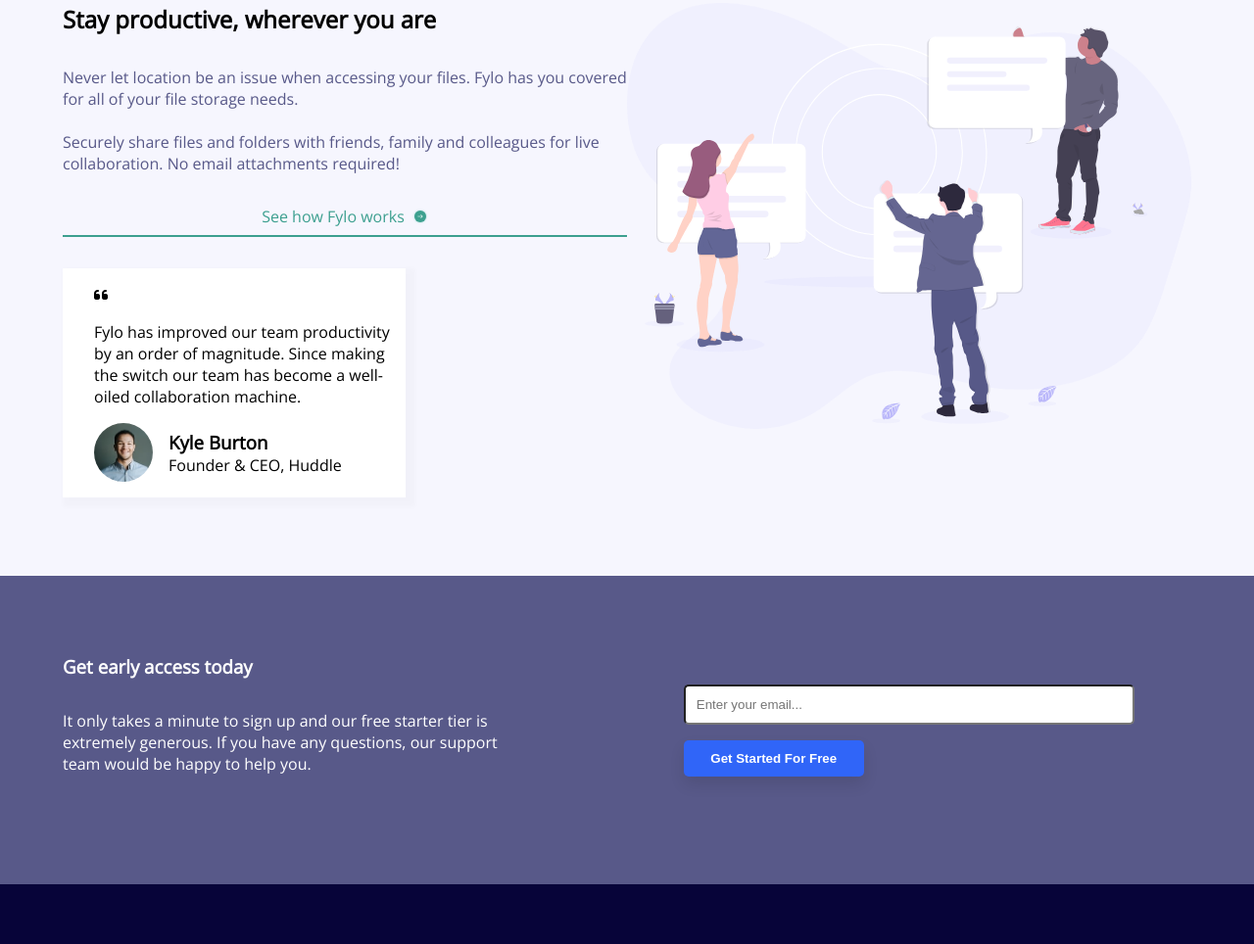
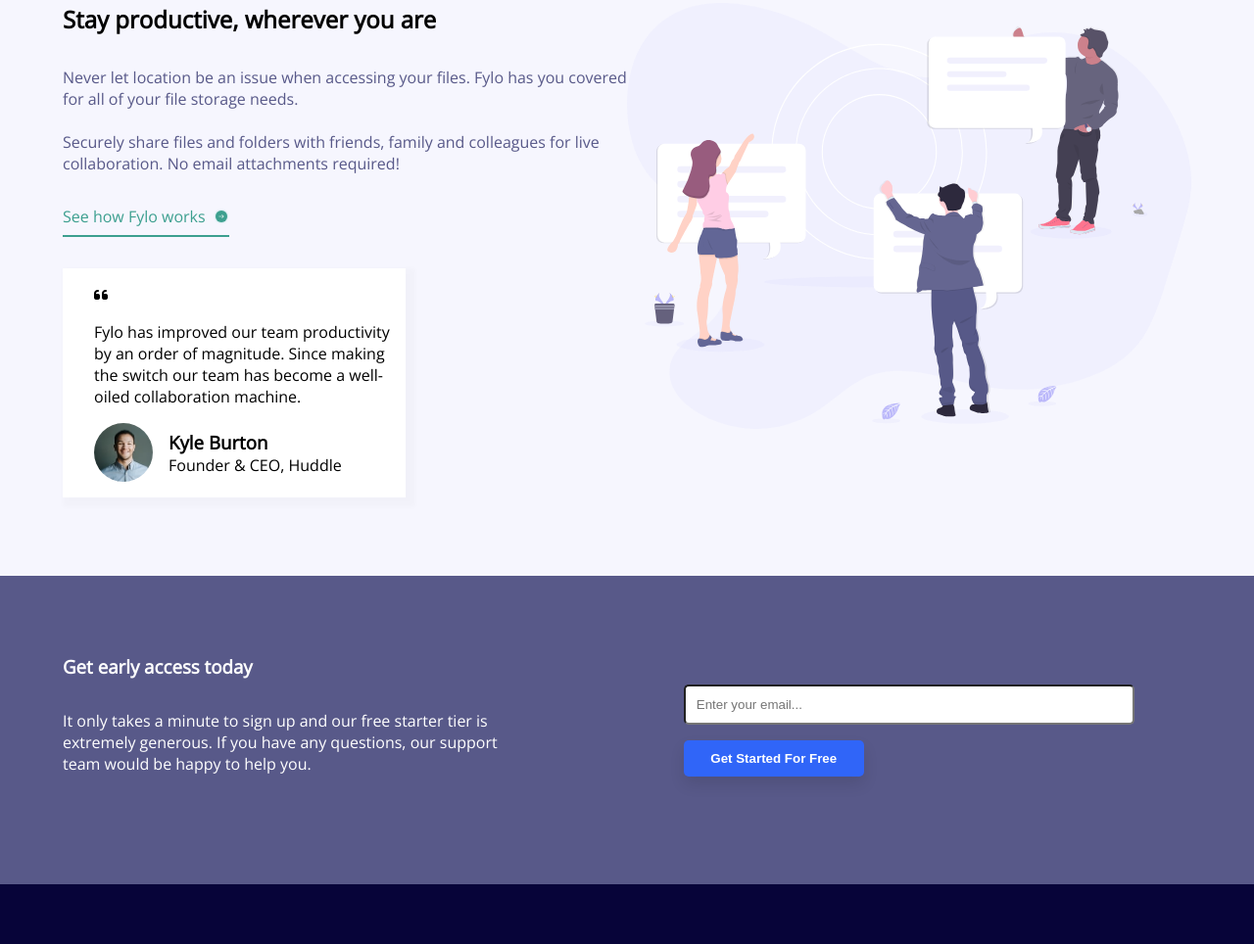
Before and after one commit to vongtham/Fylo-landing-page-with-two-column-layout, a plain HTML site: page index.html in a window 1280 px wide. Shown: the part 842-1806 px from the top of the page at 98% size. Drawn offline with nearby package versions, Linux system fonts and the light colour scheme.

Commit message:
update style

```diff
--- a/style.css
+++ b/style.css
@@ -134,16 +134,14 @@
 
 .main-btn {
     display: flex;
-    justify-content: center;
+    justify-content: space-between;
     align-items: center;
-    gap: 0.5rem;
     border:none;
-    background: transparent;
-    position: relative;
     margin: 2rem auto;
     border: 0;
     border-bottom: 2px solid var(--moderate-cyan);
     padding-bottom: 0.5rem;
+    width: 170px;
     transition: 0.5s;
 }
 
@@ -241,8 +239,9 @@
     text-align: center;
 }
 
-.social > a > i:hover {
+.social > i:hover {
     color: var(--bright-blue);
+    cursor: pointer;
 }
 
 #email-error {
```
